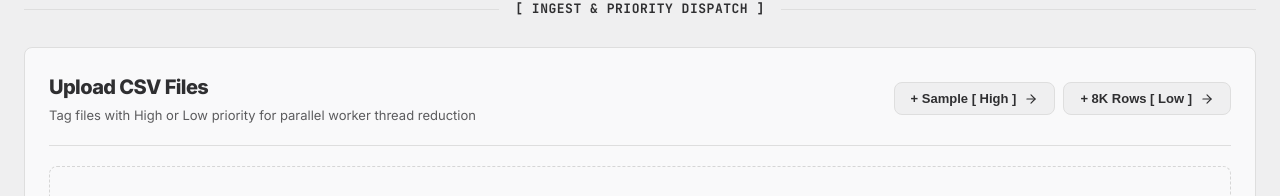
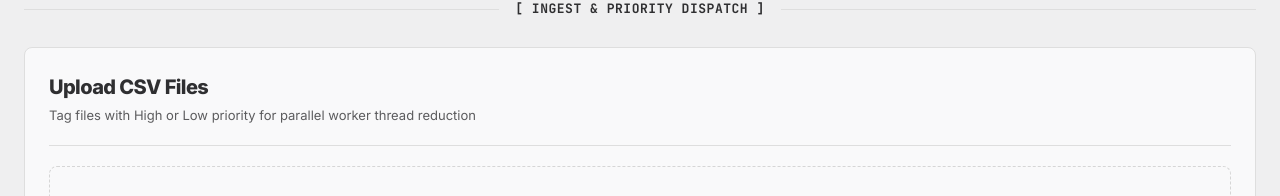
Before and after one commit to thelogicnomad/Binaire_Freznel_Assessment, a React (Vite) app in the folder client/: page / in a window 1280 px wide. Shown: the part 359-555 px from the top of the page. Built offline with nearby package versions, Linux system fonts and the light colour scheme; no server answers.

Commit message:
feat: remove sample and 8k csv generation buttons

```diff
--- a/client/src/components/FileUpload/FileUpload.css
+++ b/client/src/components/FileUpload/FileUpload.css
@@ -9,18 +9,10 @@
 .FileUpload-header {
   display: flex;
   flex-direction: column;
-  justify-content: space-between;
-  gap: 1rem;
+  gap: 0.25rem;
   padding-bottom: 1.25rem;
   border-bottom: 1px solid var(--border);
   margin-bottom: 1.25rem;
-}
-
-@media (min-width: 640px) {
-  .FileUpload-header {
-    flex-direction: row;
-    align-items: center;
-  }
 }
 
 .FileUpload-title-group {
@@ -42,45 +34,6 @@
   font-size: 0.8125rem;
   color: var(--muted-foreground);
   margin-top: 0.25rem;
-}
-
-.FileUpload-samples-group {
-  display: flex;
-  align-items: center;
-  gap: 0.5rem;
-  flex-wrap: wrap;
-}
-
-/* Secondary Button with var(--radius) */
-.FileUpload-btn-secondary {
-  display: inline-flex;
-  align-items: center;
-  gap: 0.5rem;
-  padding: 0.5rem 1rem;
-  border-radius: var(--radius);
-  font-size: 0.8125rem;
-  font-weight: 600;
-  cursor: pointer;
-  border: 1px solid var(--border);
-  background-color: var(--secondary);
-  color: var(--secondary-foreground);
-  transition: all 0.15s ease;
-  white-space: nowrap;
-}
-
-.FileUpload-btn-secondary:hover {
-  background-color: color-mix(in lch, var(--secondary) 92%, var(--foreground));
-}
-
-.FileUpload-btn-secondary:focus-visible {
-  outline: 2px solid var(--ring);
-  outline-offset: 1px;
-}
-
-.FileUpload-btn-icon {
-  width: 0.875rem;
-  height: 0.875rem;
-  stroke-width: 2px;
 }
 
 .FileUpload-error-box {
--- a/client/src/components/FileUpload/FileUpload.jsx
+++ b/client/src/components/FileUpload/FileUpload.jsx
@@ -7,7 +7,7 @@ import { StagedFileList } from '../StagedFileList/StagedFileList';
 const API_URL = import.meta.env.VITE_API_URL || '';
 
 /**
- * Greentiq file upload manager with primary pill button and secondary controls
+ * Greentiq file upload manager with primary pill button and staged file management
  */
 export function FileUpload({ clientId, onUploadStart, onUploadSuccess, onUploadError }) {
   const [selectedFiles, setSelectedFiles] = useState([]);
@@ -66,39 +66,6 @@ export function FileUpload({ clientId, onUploadStart, onUploadSuccess, onUploadE
 
   const handleRemoveFile = (id) => {
     setSelectedFiles((prev) => prev.filter((item) => item.id !== id));
-  };
-
-  const generateSampleCsv = (type = 'standard') => {
-    let content = '';
-    let filename = '';
-
-    if (type === 'high_priority_fast') {
-      filename = `fast_sample_${Math.floor(Math.random() * 1000)}.csv`;
-      content = 'Item,Quantity,UnitCost,TaxRate,Discount\n';
-      for (let i = 1; i <= 25; i++) {
-        content += `Item_${i},${i * 2},${(i * 14.5).toFixed(2)},0.08,-${(i * 0.5).toFixed(2)}\n`;
-      }
-    } else {
-      filename = `large_dataset_${Math.floor(Math.random() * 1000)}.csv`;
-      content = 'Index,SensorA,SensorB,Adjustment,Status,Note\n';
-      for (let i = 1; i <= 8000; i++) {
-        content += `${i},${(Math.random() * 500).toFixed(4)},${(Math.random() * 250).toFixed(2)},${i % 5 === 0 ? -12.5 : 3.75},valid,ok\n`;
-      }
-    }
-
-    const blob = new Blob([content], { type: 'text/csv' });
-    const sampleFile = new File([blob], filename, { type: 'text/csv' });
-
-    setSelectedFiles((prev) => [
-      ...prev,
-      {
-        file: sampleFile,
-        id: `${Date.now()}-${Math.random().toString(36).slice(2, 7)}`,
-        name: filename,
-        size: sampleFile.size,
-        priority: type === 'high_priority_fast' ? 'high' : 'low',
-      },
-    ]);
   };
 
   const handleUploadSubmit = async () => {
@@ -180,27 +147,6 @@ export function FileUpload({ clientId, onUploadStart, onUploadSuccess, onUploadE
             Tag files with High or Low priority for parallel worker thread reduction
           </p>
         </div>
-
-        <div className="FileUpload-samples-group">
-          <button
-            type="button"
-            onClick={() => generateSampleCsv('high_priority_fast')}
-            className="FileUpload-btn-secondary"
-            title="Generate a 25-row sample tagged with High Priority"
-          >
-            <span>+ Sample [ High ]</span>
-            <ArrowRight className="FileUpload-btn-icon" />
-          </button>
-          <button
-            type="button"
-            onClick={() => generateSampleCsv('large_dataset')}
-            className="FileUpload-btn-secondary"
-            title="Generate an 8,000-row sample tagged with Low Priority"
-          >
-            <span>+ 8K Rows [ Low ]</span>
-            <ArrowRight className="FileUpload-btn-icon" />
-          </button>
-        </div>
       </div>
 
       <DropZone
```
